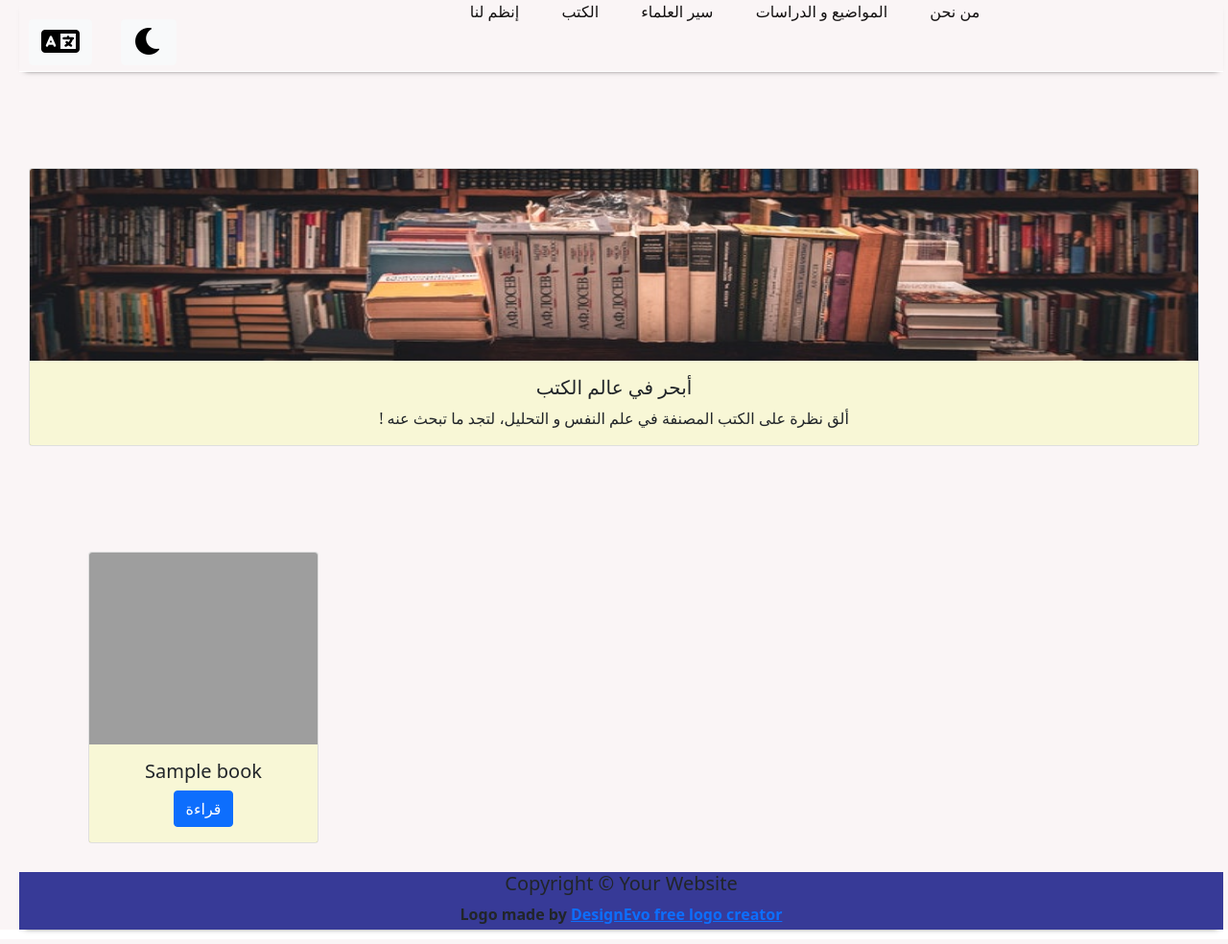
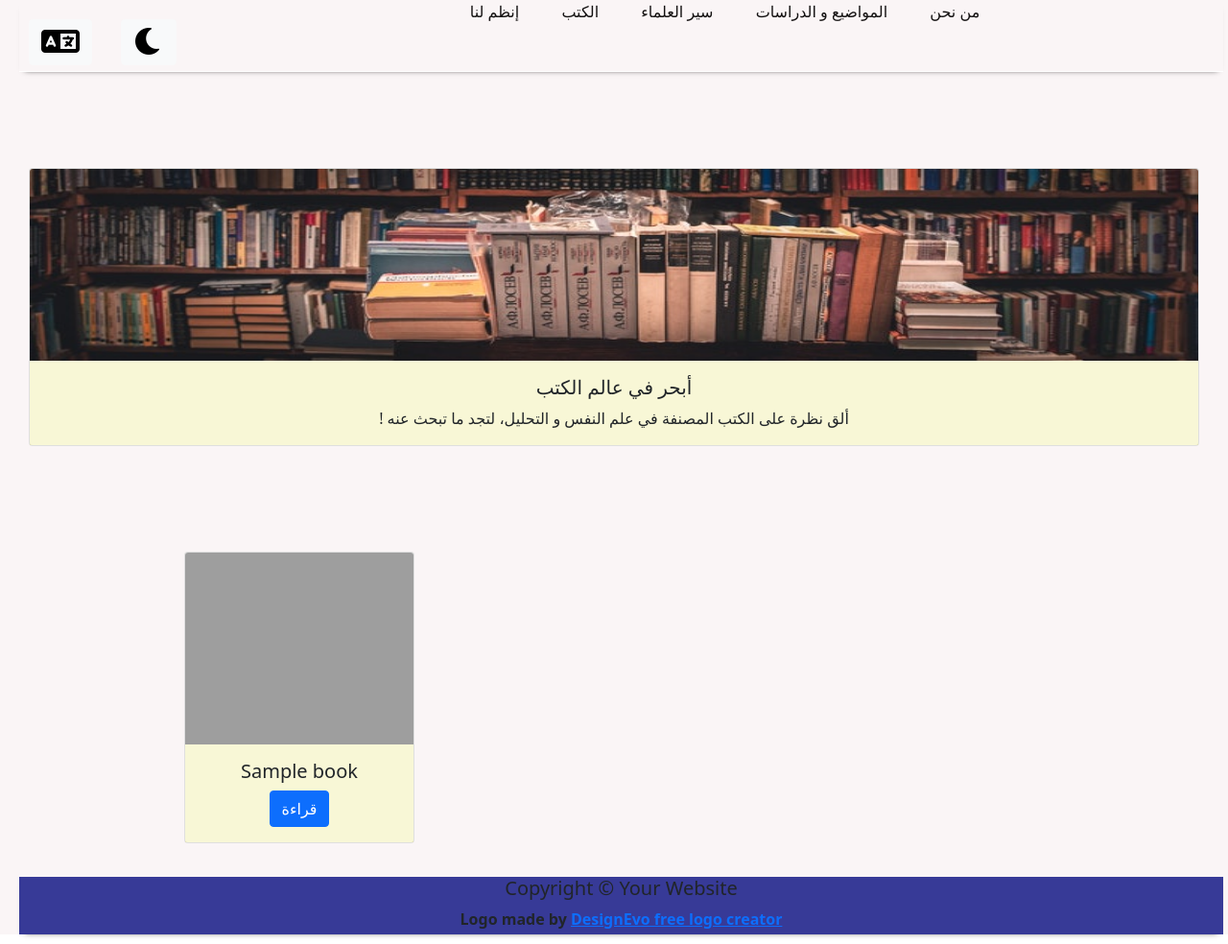
Before and after one commit to Bandar23/Psychology-App, a Node server app: page /pages/book in a window 1280 px wide. Shown: the whole page at 96% size. Run offline with Node 20, Linux system fonts and the light colour scheme; tables that the repository leaves empty hold one stand-in row (values such as "Sample post"); some libraries are stand-ins or nearby versions; grey boxes are pictures that could not be loaded.

Commit message:
edit layout of Books

```diff
--- a/views/page/book.hbs
+++ b/views/page/book.hbs
@@ -14,7 +14,7 @@
     <div class="row">
             {{#each items}}
         <div class="col">
-            <div class="card" style="width:15rem;">
+            <div class="card" style="width:15rem; margin-left:110px;  margin-bottom:15px;">
                 <img class="card-img-top" src="/images/{{this.b_pic}}" alt="Card image cap">
                 <div class="card-body">
                     <h5 class="card-title">{{this.b_name}}</h5>
```
